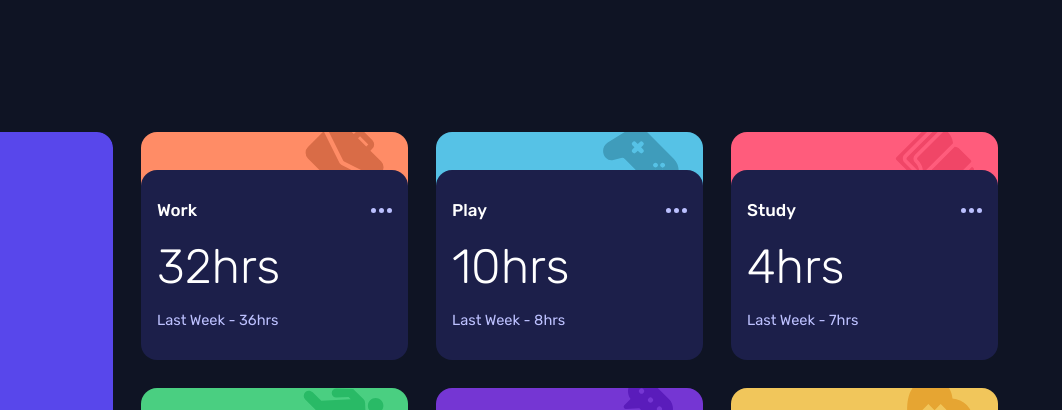
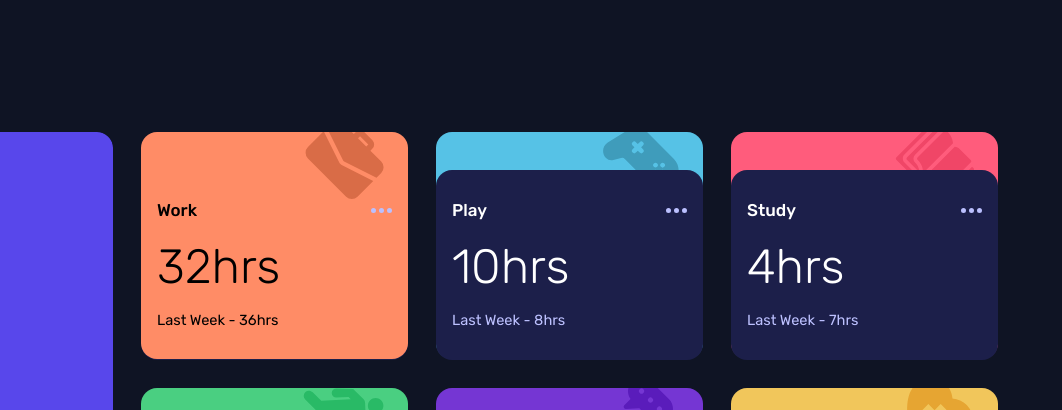
Before and after one commit to redstar504/css-time-tracking-dashboard, a plain HTML site: page index.html in a window 1280 px wide. In both pictures the pointer is over the element 492 px from the left and 264 px from the top of the page. Shown: the top 410 px of the page, 218-1280 px from the left. Drawn offline with Linux system fonts and the light colour scheme.

Commit message:
Add hover state

```diff
--- a/screen.css
+++ b/screen.css
@@ -158,7 +158,7 @@ section::before {
     top: -2.375em;
     left: 0;
     width: 100%;
-    height: 100%;
+    height: calc(100% + 2.3em);
     z-index: -1;
     border-radius: var(--card-radius);
     background-repeat: no-repeat;
@@ -209,6 +209,16 @@ section {
     justify-content: space-between;
     margin-top: 2.375em;
     padding: 1.5em 1em;
+    cursor: pointer;
+}
+
+section:hover {
+    backdrop-filter: brightness(50%);
+    color: #000;
+}
+
+section:hover small {
+    color: #000;
 }
 
 section a,
@@ -257,7 +267,7 @@ footer {
     display: flex;
     align-items: center;
     flex-direction: column;
-    margin:0 0 1rem;
+    margin: 0 0 1rem;
 }
 
 footer a {
```
